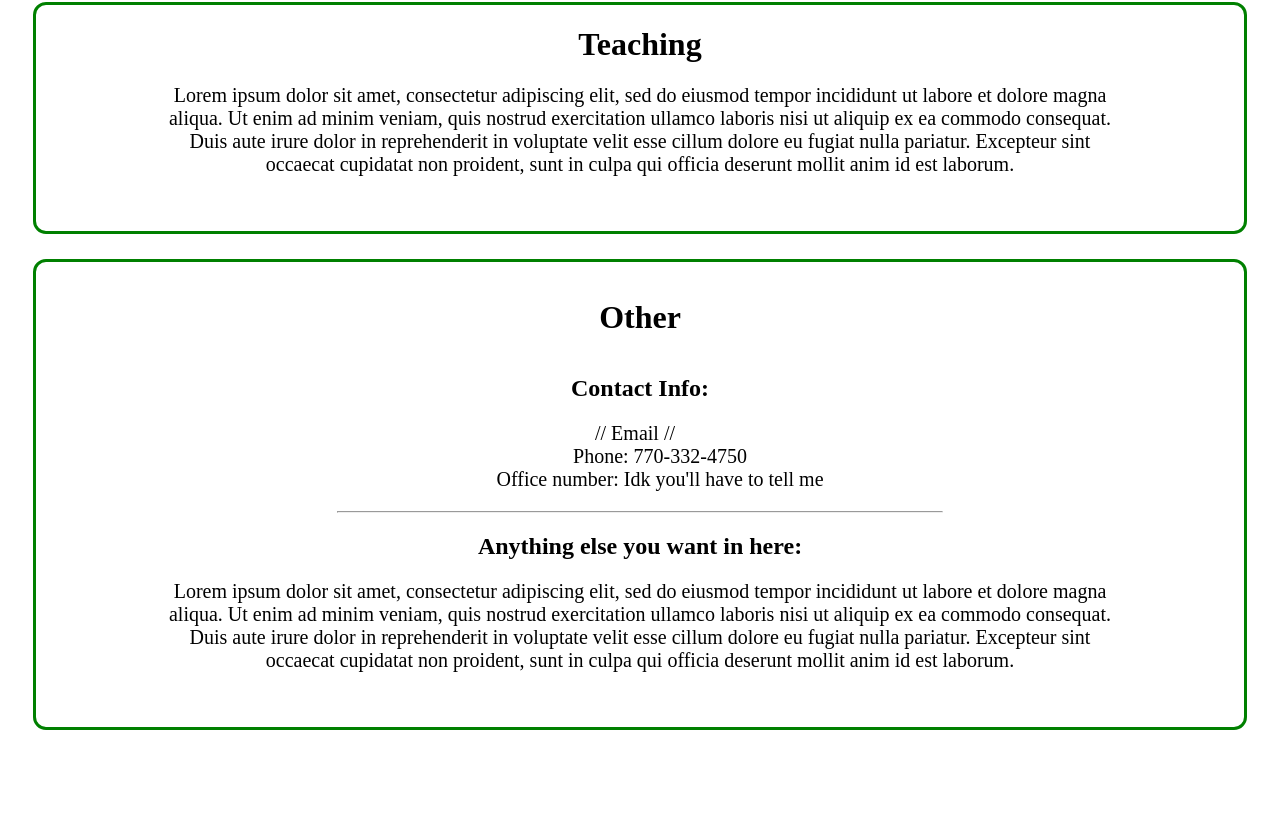
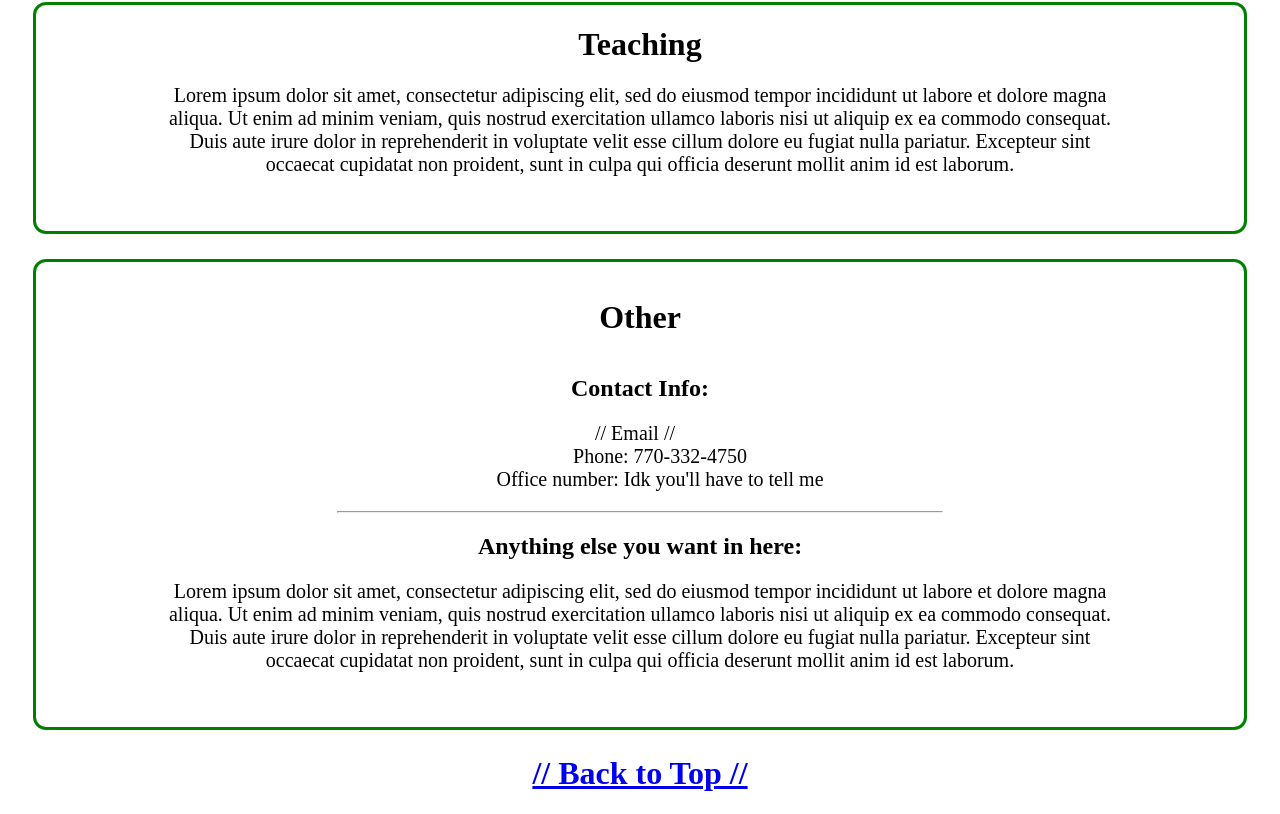
Before and after one commit to lt691/libbytaylor, a plain HTML site: page index.html in a window 1280 px wide. Shown: the part 1014-1828 px from the top of the page. Before the commit the page ends 1769 px from the top, so only its background shows below. Drawn offline with Linux system fonts and the light colour scheme.

Commit message:
added footer and some cosmetic changes

```diff
--- a/index.html
+++ b/index.html
@@ -2,6 +2,7 @@
 <head>
     <title>Libby Taylor</title>
     <link rel = 'stylesheet' type = 'text/css' href = 'style.css'>
+    <link rel = 'icon' href = 'stanford_logo.png'>
 </head>
 
 <body>
@@ -51,4 +52,9 @@
         <p>Lorem ipsum dolor sit amet, consectetur adipiscing elit, sed do eiusmod tempor incididunt ut labore et dolore magna aliqua. Ut enim ad minim veniam, quis nostrud exercitation ullamco laboris nisi ut aliquip ex ea commodo consequat. Duis aute irure dolor in reprehenderit in voluptate velit esse cillum dolore eu fugiat nulla pariatur. Excepteur sint occaecat cupidatat non proident, sunt in culpa qui officia deserunt mollit anim id est laborum.</p>
 
     </div>
+    <footer>
+        <div id = 'footer'>
+            <a href = '.home'><h1>// Back to Top //</h1></a>
+        </div>
+    </footer>
 </body>
```
